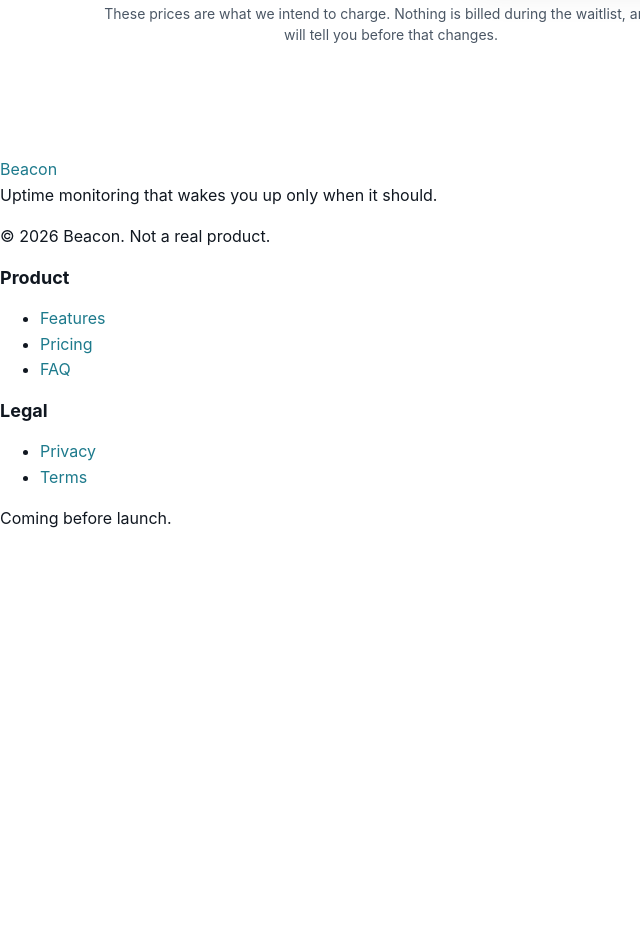
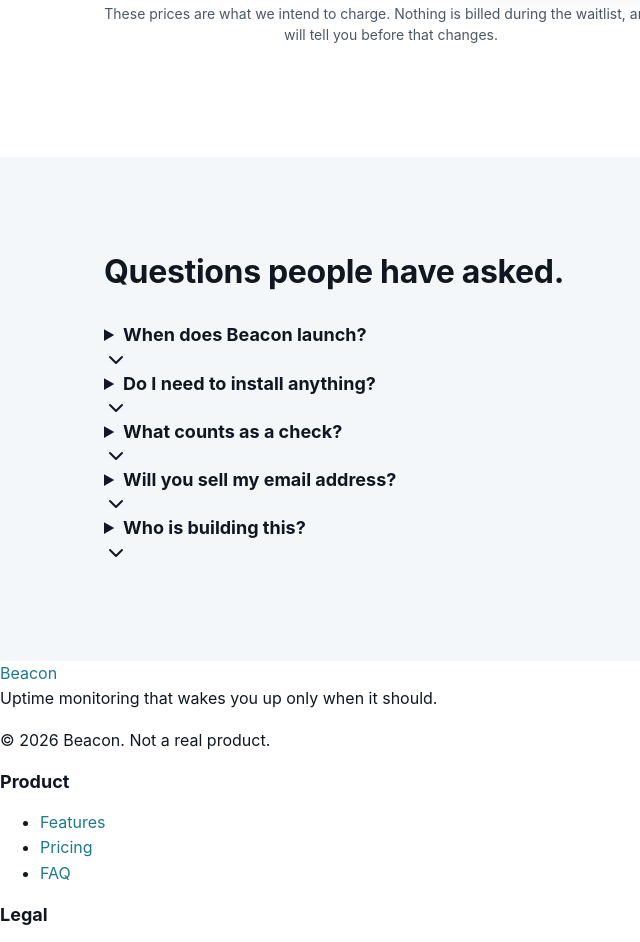
Before and after one commit to rahul-ambarakonda/HD_Code, a website: page public/index.html in a window 1280 px wide. Shown: the part 856-1798 px from the top of the page, without its empty margins (0-640 px from the left). Before the commit the page ends 1404 px from the top, so only its background shows below. Drawn offline with Linux system fonts and the light colour scheme.

Commit message:
feat: Add FAQ section markup to public/index.html

```diff
--- a/public/index.html
+++ b/public/index.html
@@ -93,6 +93,37 @@
                 <p class="text-small" style="color: var(--color-ink-soft); text-align: center; margin-top: var(--space-6);">These prices are what we intend to charge. Nothing is billed during the waitlist, and we will tell you before that changes.</p>
             </div>
         </section>
+
+        <section id="faq" aria-labelledby="faq-heading" class="section" style="background-color: var(--color-surface-sunken);">
+            <div class="container faq__content">
+                <h2 id="faq-heading" class="text-h2" style="margin-bottom: var(--space-6);">Questions people have asked.</h2>
+
+                <details class="faq__item">
+                    <summary class="faq__question text-h3">When does Beacon launch? <svg class="faq__chevron" width="24" height="24" viewBox="0 0 24 24" fill="none" stroke="currentColor" stroke-width="2" stroke-linecap="round" stroke-linejoin="round" aria-hidden="true"><polyline points="6 9 12 15 18 9"></polyline></svg></summary>
+                    <p class="text-body" style="color: var(--color-ink-soft);">We are aiming for the first half of 2027. The waitlist is how we decide who gets in first and roughly how many checks we need to be ready for.</p>
+                </details>
+
+                <details class="faq__item">
+                    <summary class="faq__question text-h3">Do I need to install anything? <svg class="faq__chevron" width="24" height="24" viewBox="0 0 24 24" fill="none" stroke="currentColor" stroke-width="2" stroke-linecap="round" stroke-linejoin="round" aria-hidden="true"><polyline points="6 9 12 15 18 9"></polyline></svg></summary>
+                    <p class="text-body" style="color: var(--color-ink-soft);">No. Beacon calls your public endpoints from the outside, the same way your customers do. There is no agent, no sidecar and no code change.</p>
+                </details>
+
+                <details class="faq__item">
+                    <summary class="faq__question text-h3">What counts as a check? <svg class="faq__chevron" width="24" height="24" viewBox="0 0 24 24" fill="none" stroke="currentColor" stroke-width="2" stroke-linecap="round" stroke-linejoin="round" aria-hidden="true"><polyline points="6 9 12 15 18 9"></polyline></svg></summary>
+                    <p class="text-body" style="color: var(--color-ink-soft);">One URL, checked on one interval. A homepage and an API health route are two checks.</p>
+                </details>
+
+                <details class="faq__item">
+                    <summary class="faq__question text-h3">Will you sell my email address? <svg class="faq__chevron" width="24" height="24" viewBox="0 0 24 24" fill="none" stroke="currentColor" stroke-width="2" stroke-linecap="round" stroke-linejoin="round" aria-hidden="true"><polyline points="6 9 12 15 18 9"></polyline></svg></summary>
+                    <p class="text-body" style="color: var(--color-ink-soft);">No. It goes in one file on one server and it is used to send you one launch email. Reply to that email with the word "remove" and it is deleted.</p>
+                </details>
+
+                <details class="faq__item">
+                    <summary class="faq__question text-h3">Who is building this? <svg class="faq__chevron" width="24" height="24" viewBox="0 0 24 24" fill="none" stroke="currentColor" stroke-width="2" stroke-linecap="round" stroke-linejoin="round" aria-hidden="true"><polyline points="6 9 12 15 18 9"></polyline></svg></summary>
+                    <p class="text-body" style="color: var(--color-ink-soft);">Two engineers who have carried a pager for a combined fourteen years and have opinions about being woken up unnecessarily.</p>
+                </details>
+            </div>
+        </section>
     </main>
 
     <footer class="site-footer">
```
